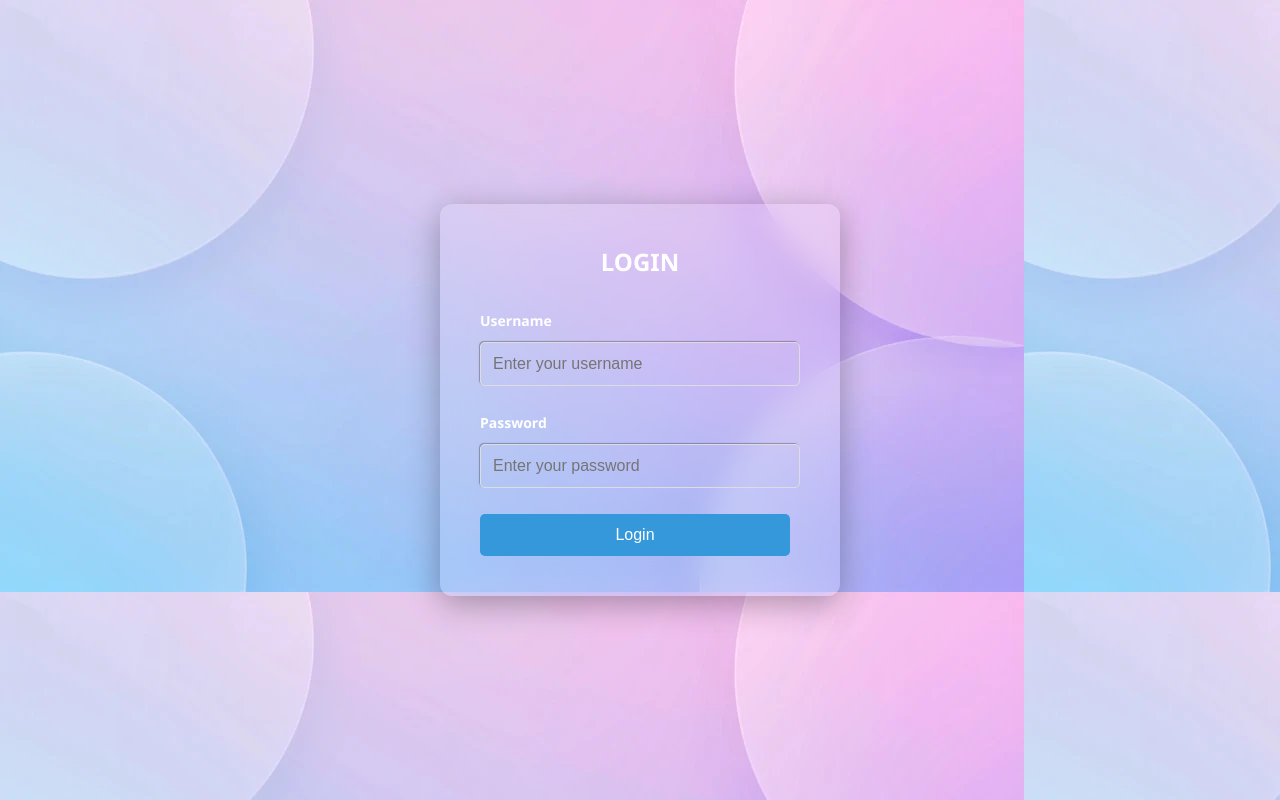
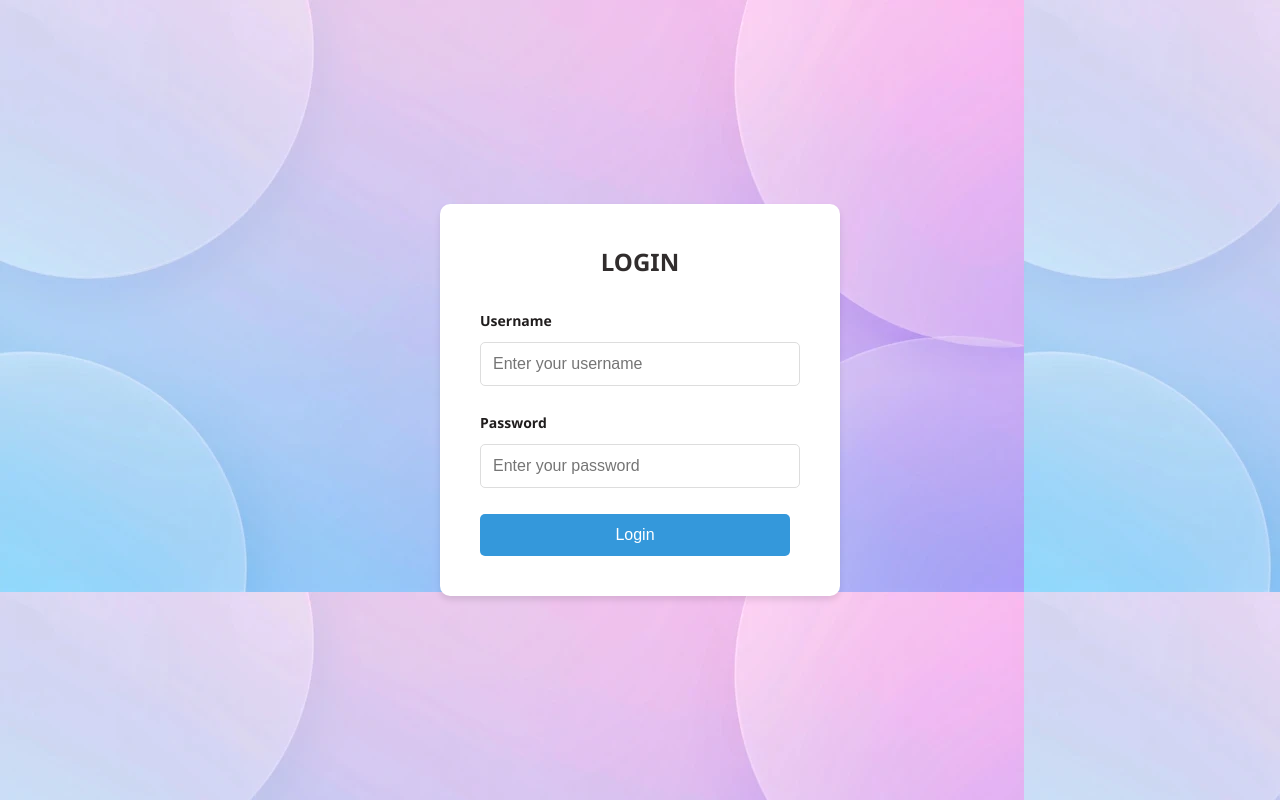
Before and after one commit to indhuani1994/sts-frontend, a React (Create React App) app: page /login in a window 1280 px wide. Built offline with nearby package versions, Linux system fonts and the light colour scheme.

Commit message:
change the login page for comfortability

```diff
--- a/src/Pages/AdminLoginPage/AdminLoginPage.js
+++ b/src/Pages/AdminLoginPage/AdminLoginPage.js
@@ -1,7 +1,7 @@
 // src/pages/AdminLogin.jsx
 
 import React, { useState } from 'react';
-import { useNavigate } from 'react-router-dom';
+import { Link, useNavigate } from 'react-router-dom';
 import MainLayout from '../../MainLayout.js/MainLayout';
 import apiClient from '../../lib/apiClient';
 import { useAuth } from '../../context/AuthContext';
@@ -94,7 +94,10 @@ const AdminLogin = () => {
         >
           {loading ? 'Logging in...' : 'Login'}
         </button>
+
+           <div>Are You a Student Or Staff? <Link to="/login">Click Here</Link></div>
       </div>
+
     </div>
     </MainLayout>
   );
--- a/src/Pages/studentStaffLogin.js
+++ b/src/Pages/studentStaffLogin.js
@@ -97,21 +97,20 @@ const styles = {
         backgroundColor: '#f5f5f5'
     },
     loginCard: {
-    background: 'rgba(255,255,255,0.1)',
+    backgroundColor: 'white',
     padding: '40px',
-    borderRadius: '12px',
-    backdropFilter: 'blur(15px)',
-    boxShadow: '0 8px 32px rgba(0,0,0,0.3)',
+    borderRadius: '10px',
+    boxShadow: '0 4px 6px rgba(0, 0, 0, 0.1)',
     width: '100%',
     maxWidth: '400px',
-    color: "#fff",
+    color: "#000"
 },
     title: {
         textAlign: 'center',
         marginBottom: '30px',
         color: '#2c3e50',
         fontSize: '24px',
-        color: "#fff",
+        color: "#312d2d",
     },
     error: {
         backgroundColor: '#ff6b6b',
@@ -133,7 +132,7 @@ const styles = {
     },
     label: {
         fontWeight: 'bold',
-        color: '#fff',
+        color: '#201d1d',
         fontSize: '14px'
     },
     input: {
@@ -144,8 +143,8 @@ const styles = {
         outline: 'none',
         transition: 'border-color 0.3s',
         background: "transparent",
-        boxShadow: "-1px -1px 1px rgba(0, 0,0,0.3)",
-        color: "#fff",
+
+        color: "#181616",
     },
 
     button: {
```
